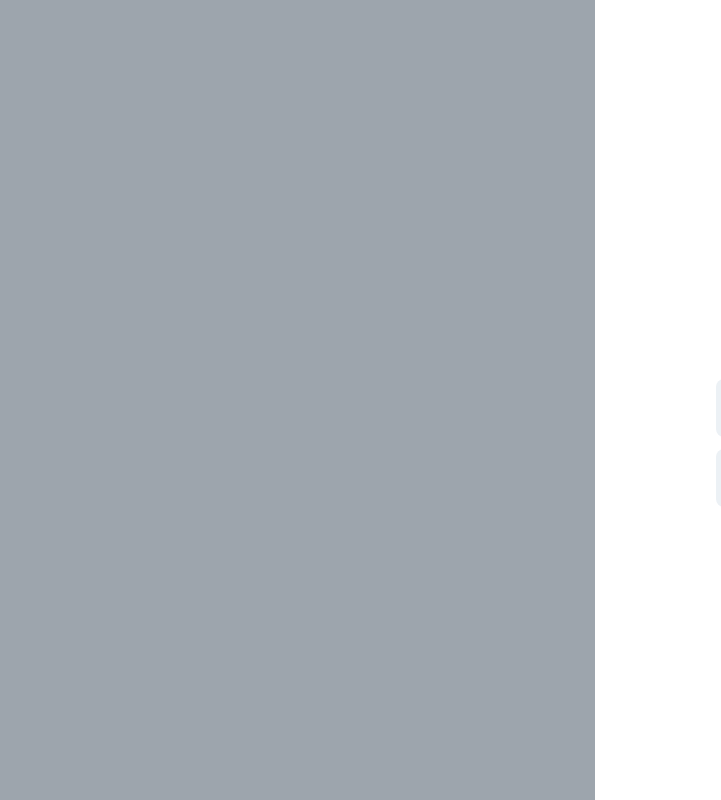
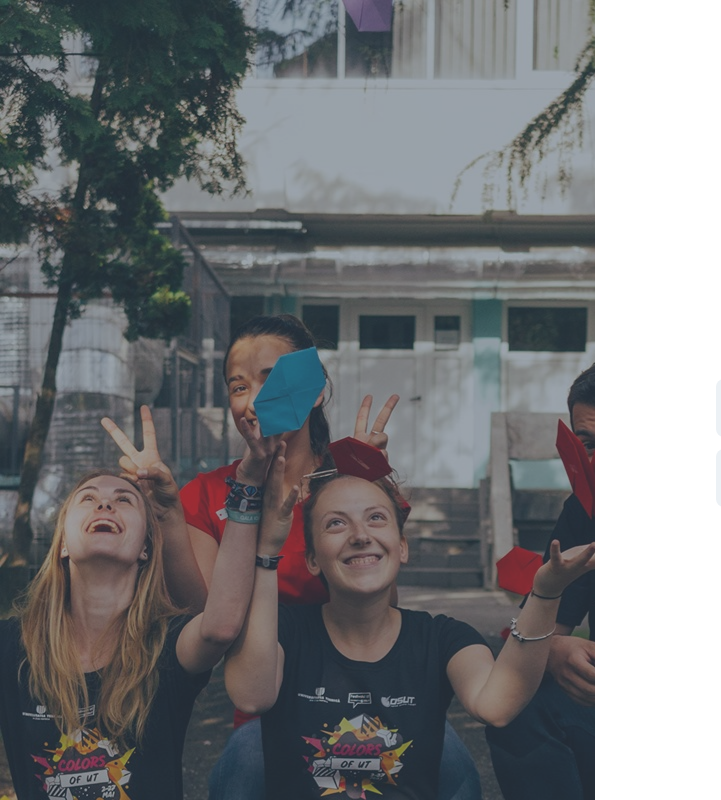
Before and after one commit to gitdisi/Landing-Page, a plain HTML site: page login.html in a window 1280 px wide. Shown: the full height of the page, 0-721 px from the left. Drawn offline with Linux system fonts and the light colour scheme; the site is published under a folder, as on GitHub Pages, so addresses that start at the root find nothing.

Commit message:
Erro Background Login Reset

```diff
--- a/styles/login/layout.css
+++ b/styles/login/layout.css
@@ -14,7 +14,7 @@ body, html {
     width: auto;
     bottom: 0;
     height: 100vh;
-    background-image: url("/styles/imgs/background-login.jpg");
+    background-image: url("../imgs/background-login.jpg");
 }
 
 .background::before {
--- a/styles/reset-password/layout.css
+++ b/styles/reset-password/layout.css
@@ -14,7 +14,7 @@ body, html {
     width: auto;
     bottom: 0;
     height: 100vh;
-    background-image: url("/styles/imgs/background-login.jpg");
+    background-image: url("../imgs/background-login.jpg");
 }
 
 .background::before {
```
